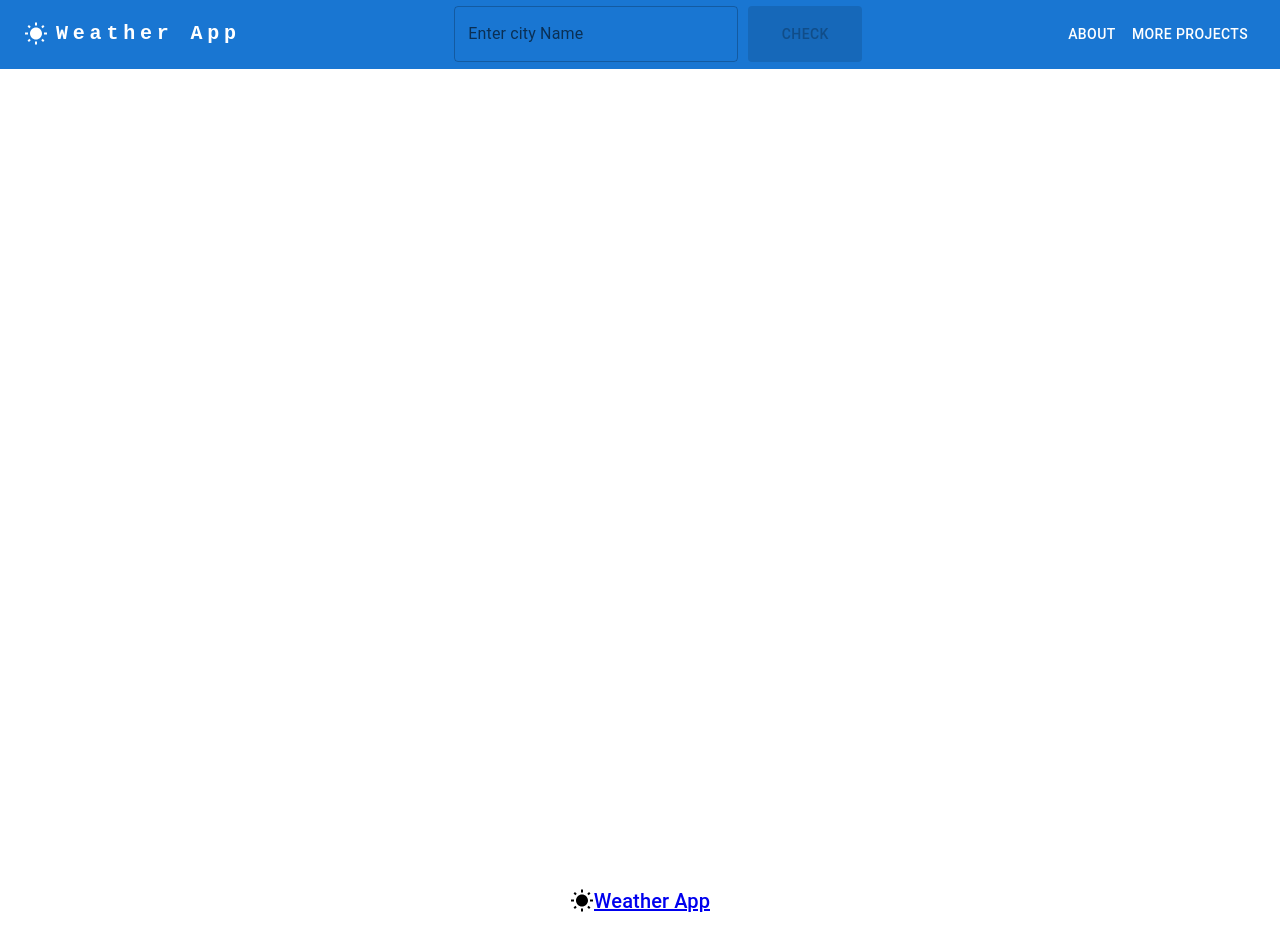
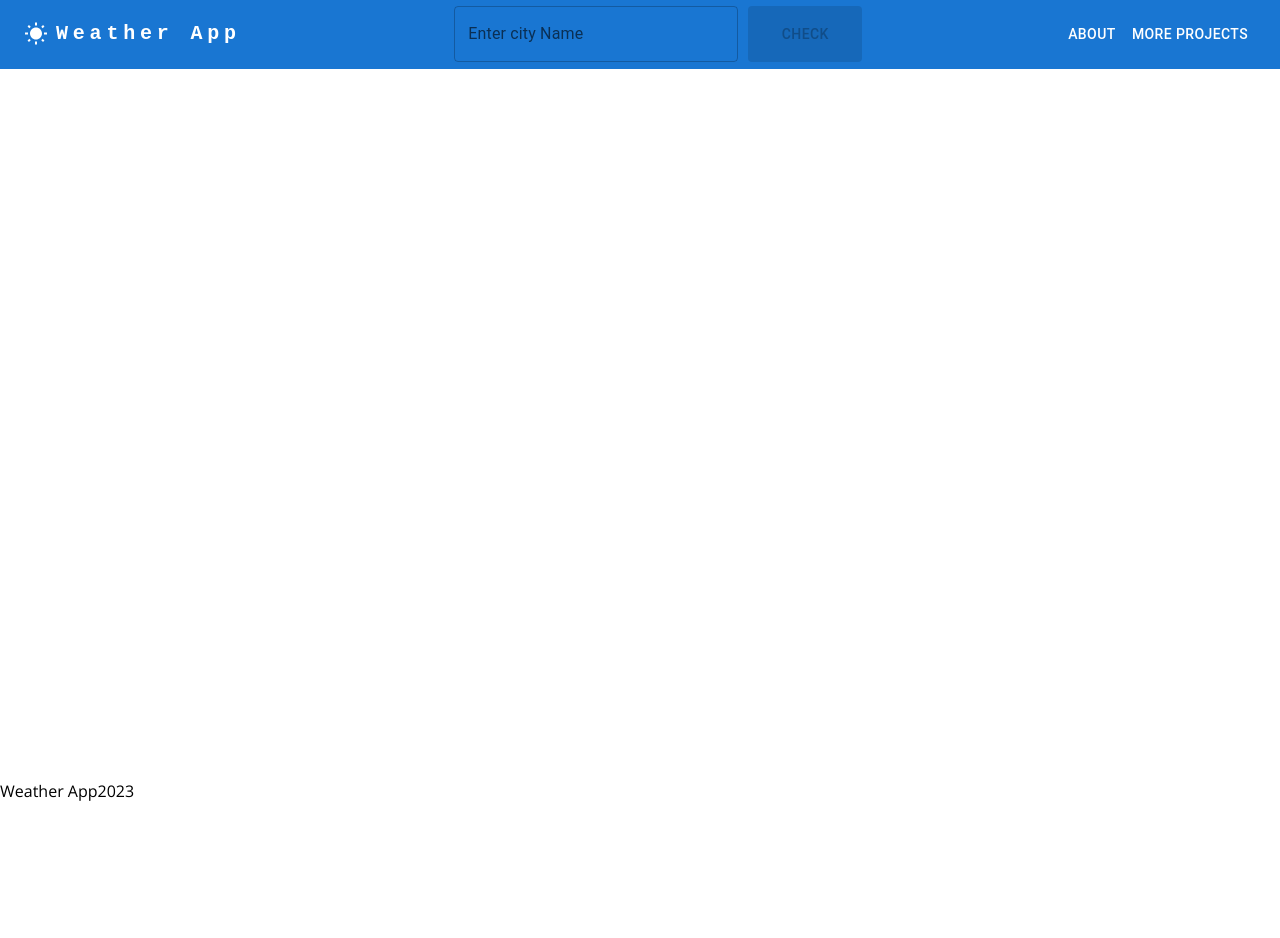
Before and after one commit to WojciechZ04/weather-app, a React (Create React App) app in the folder client/: page / in a window 1280 px wide. Shown: the top 938 px of the page. After the commit the page ends 802 px from the top, so only its background shows below. Built offline with nearby package versions, Linux system fonts and the light colour scheme.

Commit message:
fix app structure (header, content and footer positioning)

```diff
--- a/client/public/styles.css
+++ b/client/public/styles.css
@@ -1,6 +1,16 @@
 body {
 	margin: 0;
 	font-family: 'Open Sans', sans-serif;
+}
+
+#root {
+	min-height: 100vh;
+	display: grid;
+  grid-template-rows: auto 1fr auto;
+}
+
+footer {
+	height: 20px;
 }
 
 .container {
@@ -9,8 +19,8 @@ body {
 	border: 1rem;
 	text-align: center;
 	display: flex;
-  	justify-content: center; /* Centers the content horizontally */
-  	align-items: center; /* Centers the content vertically */
+  	justify-content: center;
+  	align-items: center;
 	font-family: 'Open Sans', sans-serif;
 	font-size: 24px;
 	color: aliceblue;
--- a/client/src/WeatherContext.js
+++ b/client/src/WeatherContext.js
@@ -16,7 +16,7 @@ export const WeatherProvider = ({ children }) => {
     setWeatherBackground("Default");
     setError("");
 
-    fetch("https://weather-app-api-my69.onrender.com/api/weather", {
+    fetch("http://localhost:8000/api/weather", {
       method: "POST",
       headers: {
         "Content-Type": "application/json",
--- a/client/src/components/Footer.jsx
+++ b/client/src/components/Footer.jsx
@@ -1,33 +1,11 @@
 import React from "react";
-import { Box, Container, Grid, Typography, Toolbar } from "@mui/material";
-import WbSunnyIcon from "@mui/icons-material/WbSunny";
 
 function Footer() {
   return (
-    <Box>
-      <Container maxWidth="lg">
-        <Grid container direction="column" alignItems="center">
-          <Grid item xs={12}>
-            <Toolbar disableGutters>
-              <WbSunnyIcon />
-              <Typography
-                variant="h6"
-                noWrap
-                component="a"
-                href="/"
-              >
-                Weather App
-              </Typography>
-            </Toolbar>
-          </Grid>
-          <Grid item xs={12}>
-            <Typography color="textSecondary" variant="subtitle1">
-              {`${new Date().getFullYear()}`}
-            </Typography>
-          </Grid>
-        </Grid>
-      </Container>
-    </Box>
+    <footer>
+      Weather App
+      {`${new Date().getFullYear()}`}
+    </footer>
   );
 }
 
--- a/client/src/pages/Home/Home.jsx
+++ b/client/src/pages/Home/Home.jsx
@@ -37,13 +37,15 @@ const Home = () => {
       backgroundPosition: "center",
       backgroundRepeat: "no-repeat",
       width: "100%",
-      height: "100vh",
+      alignItems: "center",
+      justifyContent: "center",
+      height: "100%",
+      display: "flex",
     },
   };
 
   return (
-    <div style={styles.container}>
-      <Container sx={{ py: "50px", minHeight: "80vh" }}>
+    <div style={styles.container} className="Home">
         {isLoading ? (
           <LoadingContainer class="containerLoading">
             <div class="cloud front">
@@ -58,15 +60,15 @@ const Home = () => {
             </div>
           </LoadingContainer>
         ) : (
-          <div></div>
+          <></>
         )}
         {weatherData ? (
           <WeatherDetails name={name} weatherData={weatherData} />
         ) : (
-          <div></div>
+          <></>
         )}
-        {error ? <ErrorContainer>{error}</ErrorContainer> : <div></div>}
-      </Container>
+        {error ? <ErrorContainer>{error}</ErrorContainer> : <></>}
+
     </div>
   );
 };
--- a/client/src/pages/Home/WeatherDetails.jsx
+++ b/client/src/pages/Home/WeatherDetails.jsx
@@ -11,14 +11,11 @@ import ArrowDropDownIcon from "@mui/icons-material/ArrowDropDown";
 
 function WeatherDetails({name, weatherData}) {
   return (
-    <>
-      <Container
-        sx={{ py: "50px" }}
+      <div className="WeatherDetails"
         style={{
           display: "flex",
           flexDirection: "column",
           alignItems: "center",
-          height: "100vh",
         }}
       >
         <Grid className="container" container spacing={2} sx={{ m: 0 }}>
@@ -72,8 +69,7 @@ function WeatherDetails({name, weatherData}) {
             </div>
           </Grid>
         </Grid>
-      </Container>
-    </>
+      </div>
   );
 }
 
```
